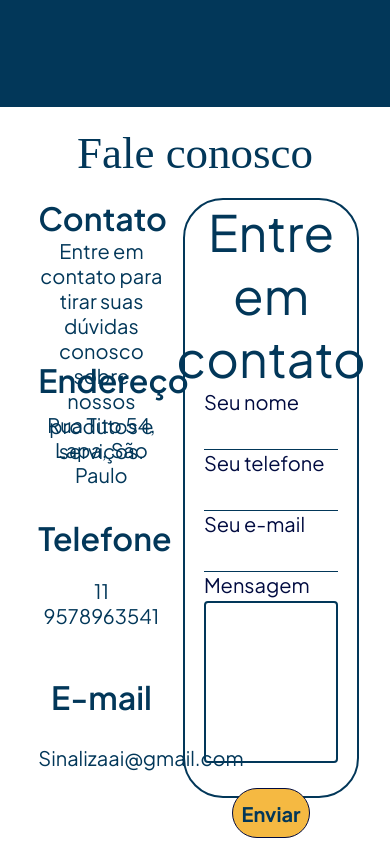
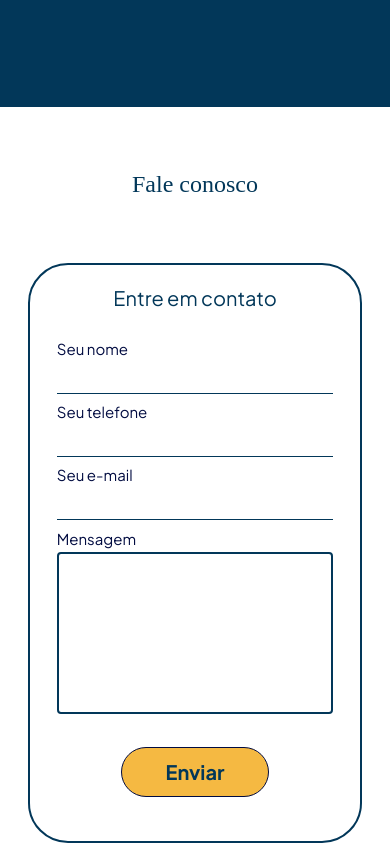
Before and after one commit to SinalizaAI/Front_end, a React (Vite) app: page / in a window 390 px wide. Shown: the part 6302-7147 px from the top of the page. Built offline with nearby package versions, Linux system fonts and the light colour scheme; a web font is replaced by a local one.

Commit message:
fale responsivity

```diff
--- a/src/css/Fale.module.css
+++ b/src/css/Fale.module.css
@@ -169,3 +169,97 @@
   font-weight: 400;
   line-height: normal;
 }
+
+/* Mobile */
+
+@media (max-width: 800px) {
+  .fale_sec {
+    display: flex;
+    flex-direction: column;
+    height: 1400px;
+    align-items: center;
+    justify-content: space-evenly;
+  }
+
+  .fale_sec h1 {
+    font-size: 24px;
+  }
+
+  .container {
+    height: 1200px;
+    align-items: center;
+    flex-direction: column-reverse;
+    gap: 20px;
+  }
+
+  .div1 {
+    width: 90%;
+  }
+
+  .texts h2 {
+    font-size: 24px;
+  }
+
+  .texts p {
+    font-size: 18px;
+  }
+
+  .div2 {
+    width: 95%;
+  }
+
+  .div2 h2 {
+    padding: 10px;
+    font-size: 20px;
+  }
+
+  .container_form label {
+    font-size: 15px;
+  }
+}
+
+@media (min-width: 801px) and (max-width: 1100px) {
+  .fale_sec {
+    display: flex;
+    flex-direction: column;
+    height: 1400px;
+    align-items: center;
+    justify-content: space-evenly;
+  }
+
+  .fale_sec h1 {
+    font-size: 26px;
+  }
+
+  .container {
+    height: 1200px;
+    align-items: center;
+    flex-direction: column-reverse;
+    gap: 20px;
+  }
+
+  .div1 {
+    width: 60%;
+  }
+
+  .texts h2 {
+    font-size: 26px;
+  }
+
+  .texts p {
+    font-size: 20px;
+  }
+
+  .div2 {
+    width: 65%;
+  }
+
+  .div2 h2 {
+    padding: 10px;
+    font-size: 22px;
+  }
+
+  .container_form label {
+    font-size: 18px;
+  }
+}
```
